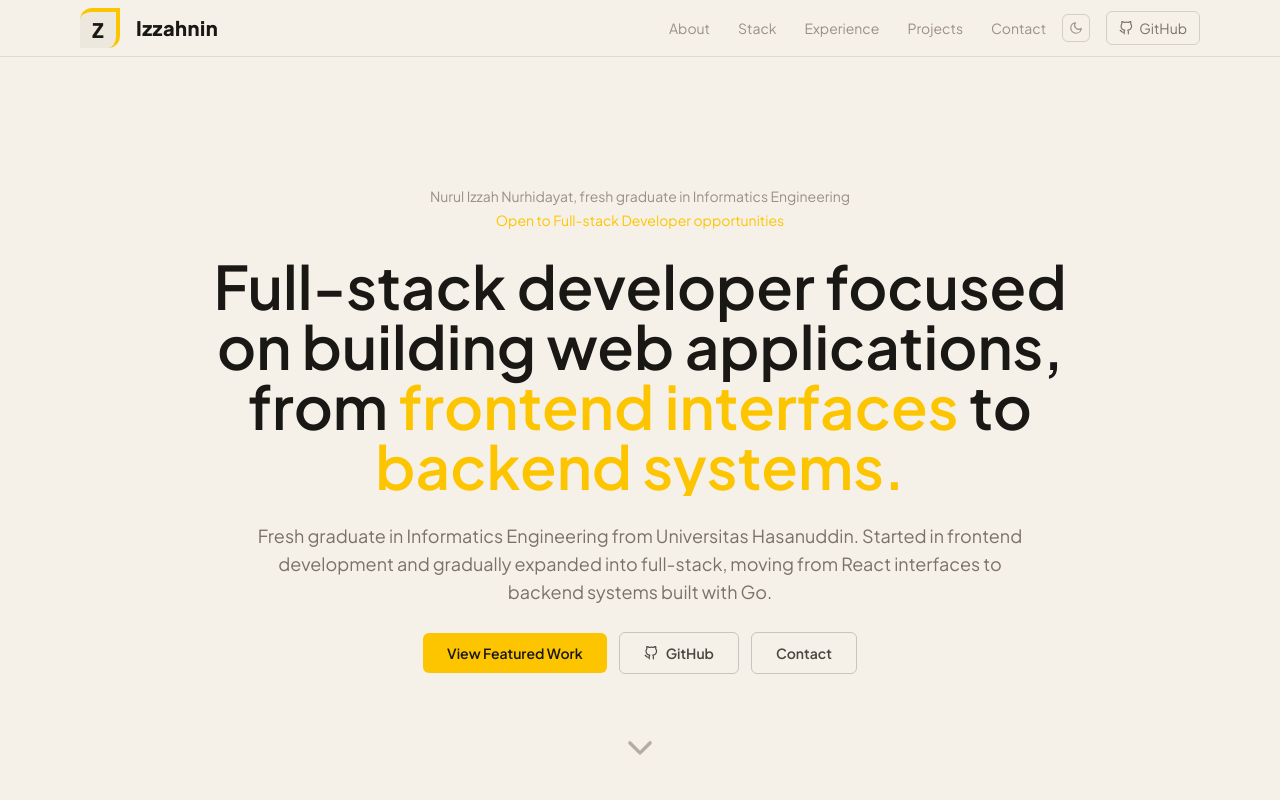
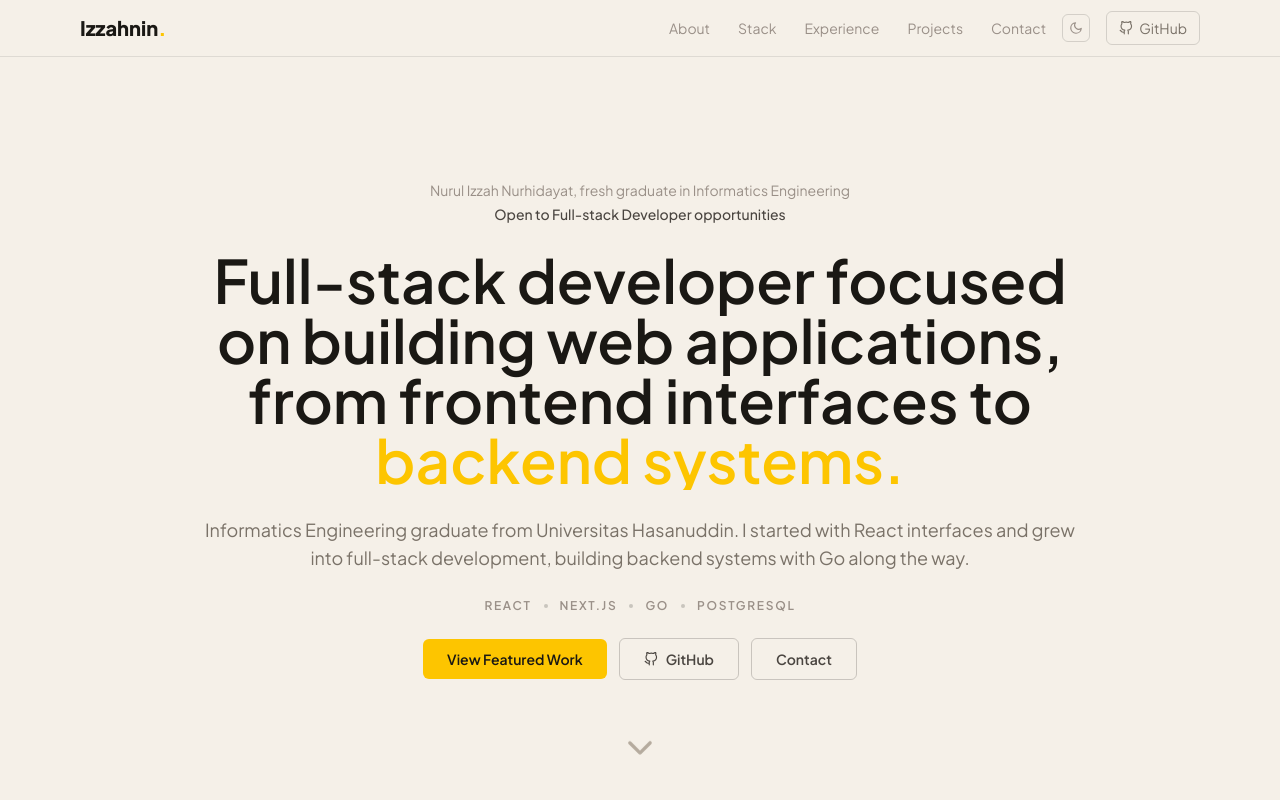
Before and after one commit to izzahnin/portfolio, a Next.js app: page / in a window 1280 px wide. Shown: the top 800 px of the page. Built offline with nearby package versions, Linux system fonts and the light colour scheme.

Commit message:
refactor: update Hero component text and add technology stack; simplify Logo component structure

```diff
--- a/app/components/Hero.tsx
+++ b/app/components/Hero.tsx
@@ -13,7 +13,7 @@ export const Hero = () => {
             <p className="text-sm text-[var(--text-muted)]">
               Nurul Izzah Nurhidayat, fresh graduate in Informatics Engineering
             </p>
-            <p className="text-sm text-[var(--accent)]">
+            <p className="text-sm font-medium text-[var(--text-mid)]">
               Open to Full-stack Developer opportunities
             </p>
           </div>
@@ -21,17 +21,29 @@ export const Hero = () => {
 
         <Reveal>
           <h1 className="font-display max-w-4xl text-3xl font-semibold leading-tight text-[var(--text-primary)] sm:text-4xl md:text-5xl lg:text-6xl max-[height:700px]:text-3xl">
-            Full-stack developer focused on building web applications, from {" "}
-            <span className="text-[var(--accent)]">frontend interfaces</span> to {" "}
+            Full-stack developer focused on building web applications, from{" "}
+            <span className="text-[var(--text-primary)]">frontend interfaces</span> to{" "}
             <span className="text-[var(--accent)]">backend systems.</span>
           </h1>
         </Reveal>
 
         <Reveal>
           <div className="flex justify-center py-0.5">
-            <p className="max-w-3xl text-base text-[var(--text-secondary)] md:text-lg">
-              Fresh graduate in Informatics Engineering from Universitas Hasanuddin. Started in frontend development and gradually expanded into full-stack, moving from React interfaces to backend systems built with Go.
+            <p className="max-w-4xl text-base text-[var(--text-secondary)] md:text-lg">
+              Informatics Engineering graduate from Universitas Hasanuddin. I started with React interfaces and grew into full-stack development, building backend systems with Go along the way.
             </p>
+          </div>
+        </Reveal>
+
+        <Reveal>
+          <div className="flex flex-wrap items-center justify-center gap-x-3 gap-y-2 text-xs font-semibold uppercase tracking-[0.14em] text-[var(--text-muted)]">
+            <span>React</span>
+            <span className="h-1 w-1 rounded-full bg-[var(--border-strong)]" />
+            <span>Next.js</span>
+            <span className="h-1 w-1 rounded-full bg-[var(--border-strong)]" />
+            <span>Go</span>
+            <span className="h-1 w-1 rounded-full bg-[var(--border-strong)]" />
+            <span>PostgreSQL</span>
           </div>
         </Reveal>
 
--- a/app/components/Logo.tsx
+++ b/app/components/Logo.tsx
@@ -2,31 +2,12 @@ import Link from "next/link";
 import React from "react";
 
 export const Logo = () => {
-  const items = [
-    { id: 1, abjad: "I" },
-    { id: 2, abjad: "z" },
-    { id: 3, abjad: "z" },
-    { id: 4, abjad: "a" },
-    { id: 5, abjad: "h" },
-    { id: 6, abjad: "n" },
-    { id: 7, abjad: "i" },
-    { id: 8, abjad: "n" },
-  ];
   return (
-    <Link href="/" className="flex select-none items-center gap-4">
-      <span className="flex h-10 w-10 cursor-default items-center justify-center rounded-br-xl rounded-tl-xl border-r-4 border-t-4 border-[var(--accent)] bg-[var(--bg-surface)] align-middle text-xl font-black uppercase text-[var(--text-primary)] transition-all delay-75 duration-700 hover:rotate-90 hover:scale-75">
-        Z
-      </span>
-      <section className="flex items-center text-xl font-black tracking-wide text-[var(--text-primary)]">
-        {items.map((item) => (
-          <span
-            key={item.id}
-            className="transition-all duration-500 hover:-mt-2 hover:text-[var(--accent)] hover:duration-100"
-          >
-            {item.abjad}
-          </span>
-        ))}
-      </section>
+    <Link
+      href="/"
+      className="group select-none text-xl font-black tracking-normal text-[var(--text-primary)] transition duration-200 hover:text-[var(--accent)]"
+    >
+      Izzahnin<span className="text-[var(--accent)]">.</span>
     </Link>
   );
 };
```
